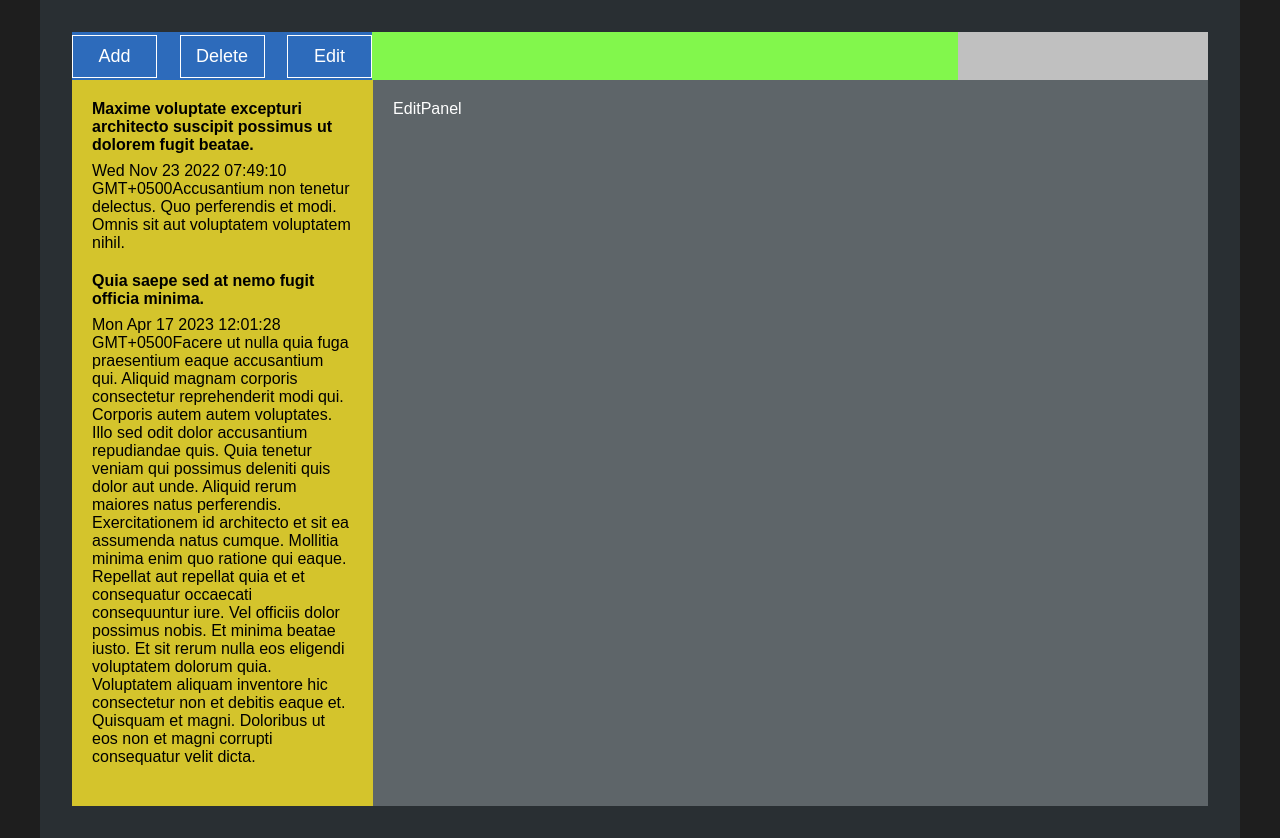
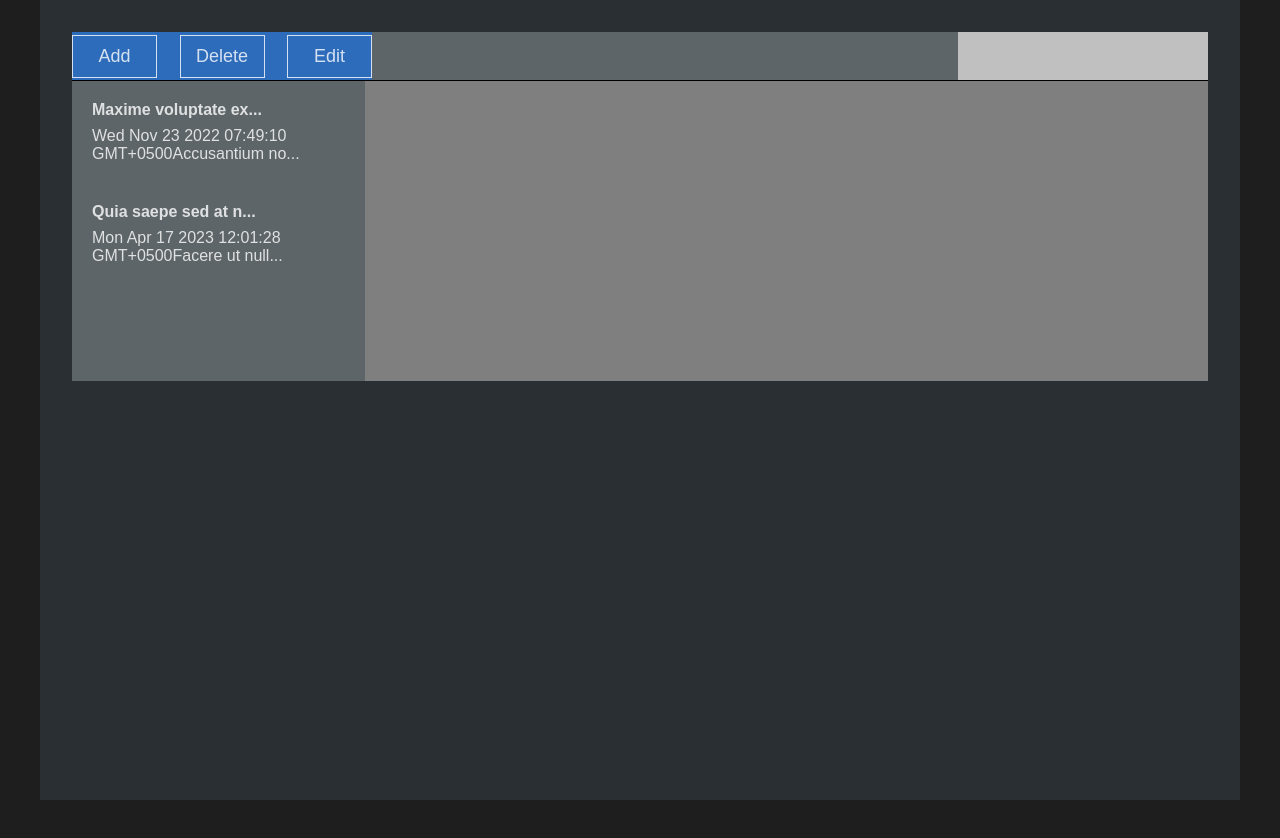
Before and after one commit to Andrew-Sparrow/It-Digital, a React (Create React App) app: page / in a window 1280 px wide. After the commit the page ends 800 px from the top, so only its background shows below. Built offline with nearby package versions, Linux system fonts and the light colour scheme.

Commit message:
adds blank methods for buttons

```diff
--- a/src/components/Button.jsx
+++ b/src/components/Button.jsx
@@ -10,14 +10,15 @@ const StyledButton = styled.button`
   cursor: pointer;
   color: #000;
   margin-right: 10px;
+  opacity: 0.8;
+
 
   &:focus {
     outline: none;
   };
 
   &:hover {
-    opacity: 0.6;
-    transition: opacity 0.3s;
+    opacity: 1;
   }
 
   align-self: ${props => props.$align || 'stretch'};
@@ -42,8 +43,12 @@ const StyledButton = styled.button`
 
 
 const Button = (props) => {
+  const handleClick = () => {
+    alert('You clicked me!');
+  }
+
   return (
-    <StyledButton {...props} >
+    <StyledButton {...props} onClick={props.onClick}>
       {props.children}
     </ StyledButton >
   )
--- a/src/components/ButtonContainer.jsx
+++ b/src/components/ButtonContainer.jsx
@@ -26,11 +26,23 @@ const StyledButtonContainer = styled(Flex)`
 `;
 
 const ButtonContainer = (props) => {
+  const handleClickAdd = () => {
+    alert('handleClickAdd');
+  }
+
+  const handleClickEdit = () => {
+    alert('handleClickEdit');
+  }
+
+  const handleClickDelete = () => {
+    alert('handleClickDelete');
+  }
+
   return (
     <StyledButtonContainer>
-      <Button $outlined color={'#fff'} $align='flex-end'>Add</Button>
-      <Button $outlined color={'#fff'} $align='flex-end'>Delete</Button>
-      <Button $outlined color={'#fff'} $align='flex-end'>Edit</Button>
+      <Button $outlined color={'#fff'} $align='flex-end' onClick={handleClickAdd}>Add</Button>
+      <Button $outlined color={'#fff'} $align='flex-end' onClick={handleClickDelete}>Delete</Button>
+      <Button $outlined color={'#fff'} $align='flex-end' onClick={handleClickEdit}>Edit</Button>
     </StyledButtonContainer>
   )
 }
--- a/src/components/EditPanel.jsx
+++ b/src/components/EditPanel.jsx
@@ -2,9 +2,10 @@ import React from 'react';
 import styled from 'styled-components';
 
 
-const StyledEditPanel = styled.section`
+const StyledEditPanel = styled.textarea`
   width: 100%;
-  background-color: #5e6569;
+  min-height: 300px;
+  background-color: #7f7f7f;
   color: #fff;
   font-family: 'Arial', sans-serif;
   font-size: 16px;
@@ -24,7 +25,7 @@ const StyledEditPanel = styled.section`
 
 const EditPanel = (props) => {
   return (
-    <StyledEditPanel {...props}>EditPanel</StyledEditPanel>
+    <StyledEditPanel {...props}></StyledEditPanel>
   )
 };
 
--- a/src/components/NoteItem.jsx
+++ b/src/components/NoteItem.jsx
@@ -1,11 +1,22 @@
 import React from 'react';
 import styled from 'styled-components';
+
+import { MAX_LETTERS_AMOUNT_TEXT, MAX_LETTERS_AMOUNT_TITLE } from '../constants';
+import { truncate } from '../utils';
 
 
 const StyledNoteItem = styled.div`
   /* background-color: #b8e9ff; */
-  color: #000;
-  margin-bottom: 20px;
+  color: #fff;
+  padding: 20px;
+  cursor: pointer;
+  opacity: 0.8;
+  transition: 0.3s;
+
+  &:hover {
+    opacity: 1;
+    background-color: #2d6bbb;
+  }
 
   .title {
     margin-bottom: 8px;
@@ -19,10 +30,10 @@ const NoteItem = (props) => {
   return (
     <StyledNoteItem>
       <div className='title'>
-        <strong >{title}</strong>
+        <strong >{truncate(title, MAX_LETTERS_AMOUNT_TITLE)}</strong>
       </div>
       <div className='text'>
-        <p><span>{time}</span>{text}</p>
+        <p><span>{time}</span>{truncate(text, MAX_LETTERS_AMOUNT_TEXT)}</p>
       </div>
     </StyledNoteItem>
   )
--- a/src/components/NotesPanel.jsx
+++ b/src/components/NotesPanel.jsx
@@ -5,10 +5,9 @@ import { NoteItem } from './NoteItem';
 
 
 const StyledNotesPanel = styled.section`
-  background-color: #d4c42c;
-  /* background-color: #5c66de; */
-  padding: 20px;
-  min-height: 50vh;
+  background-color: #5e6569;
+
+  min-height: 300px;
 
   &:nth-last-child(1) {
     margin-bottom: 0;
@@ -19,14 +18,11 @@ const StyledNotesPanel = styled.section`
   }
 
   @media ${ props => props.theme.media.tablet } {
-    /* width: 400px; */
     width: 100%;
-    background-color: #c52a2a;
   }
 
   @media ${ props => props.theme.media.phone } {
     width: 100%;
-    background-color: #cf6f4a;
   }
 `;
 
--- a/src/components/ToolBox.jsx
+++ b/src/components/ToolBox.jsx
@@ -7,8 +7,10 @@ import { Search } from './search/Search';
 
 
 const StyledToolBox = styled(Flex)`
-  background-color: #82f74c;
+  background-color: #5e6569;
   flex-wrap: wrap;
+  border-bottom: 1px solid #000;
+  transition: 0.3s;
 
   @media ${ props => props.theme.media.tablet } {
     flex-direction: column;
--- a/src/components/search/search.module.css
+++ b/src/components/search/search.module.css
@@ -10,7 +10,7 @@
 }
 
 .search:focus {
-  outline: 3px ridge #82f74c;
+  outline: 3px ridge #2d6bbb;
 }
 
 @media screen and (max-width: 768px) {
--- /dev/null
+++ b/src/constants.js
@@ -0,0 +1,2 @@
+export const MAX_LETTERS_AMOUNT_TITLE = 20;
+export const MAX_LETTERS_AMOUNT_TEXT = 15;
--- /dev/null
+++ b/src/utils.js
@@ -0,0 +1,3 @@
+export function truncate(str, n) {
+  return (str.length > n) ? str.slice(0, n - 1) + '...' : str;
+};
```
